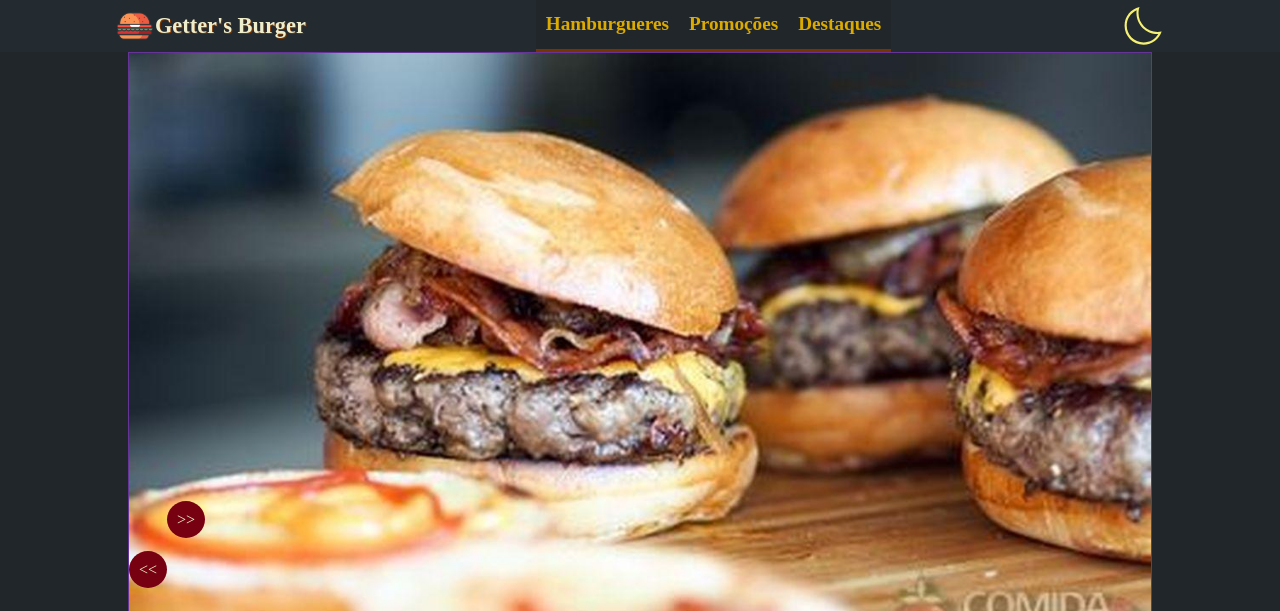
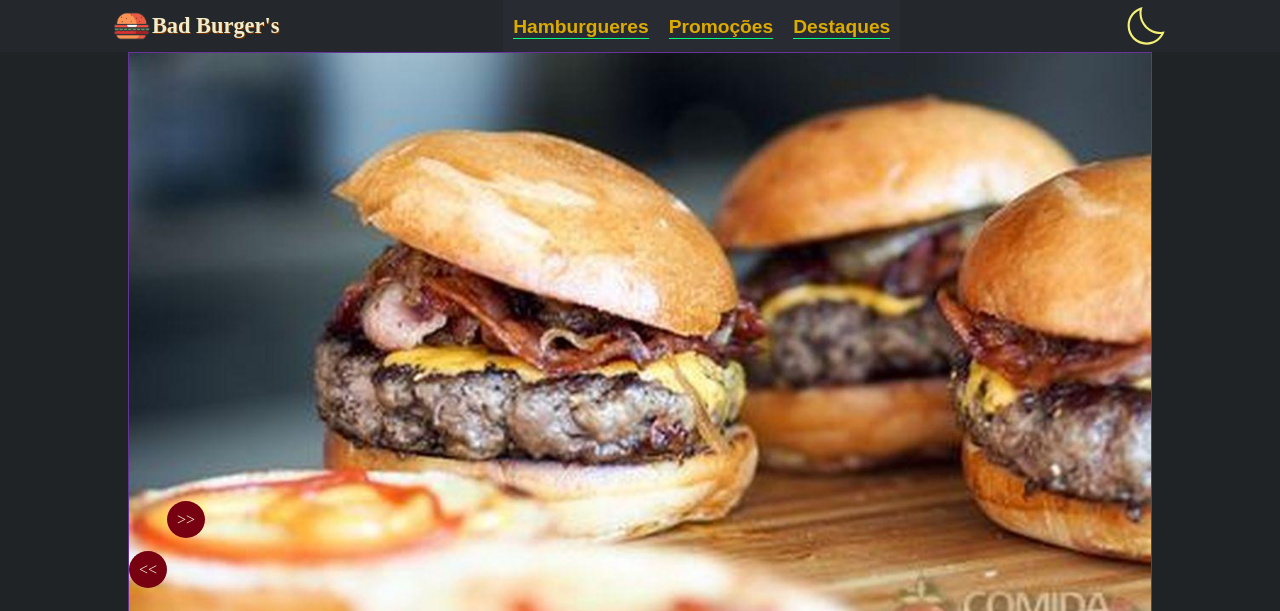
Before and after one commit to 1chard/Projeto-2, a PHP site: page / in a window 1280 px wide. Shown: the top 611 px of the page. Run offline with PHP 8.4, Linux system fonts and the light colour scheme.

Commit message:
Melhorias extras

```diff
--- a/index.html
+++ b/index.html
@@ -2,24 +2,25 @@
 <html lang="pt">
 <head>
     <meta charset="UTF-8">
-    <title>Getter's burger</title>
+    <title>Bad burger's</title>
 
     <link rel="icon" type="image/png" href="img/favicon.png">
     <link rel="stylesheet" type="text/css" href="style/main.css">
     <link rel="stylesheet" type="text/css" href="style/header.css">
     <link rel="stylesheet" type="text/css" href="style/banner.css">
 
-
-    <script src="main.js" type="module"></script>
+    <script src="modules/dynamicheader.js"></script>
+    <script src="modules/banner.js"></script>
+    <script src="main.js" defer></script>
 
 </head>
 <body>
     <header>
-        <div id="icone"><img src="img/favicon.png" width="40px" height="40px" >Getter's Burger</div>
+        <div id="icone"><img src="img/favicon.png" width="40px" height="40px" >Bad Burger's</div>
         <div id="botoes">
-            <a>Hamburgueres</a>
-            <a>Promoções</a>
-            <a>Destaques</a>
+            <button onclick="">Hamburgueres</button>
+            <button>Promoções</button>
+            <button>Destaques</button>
         </div>
         <img src="img/moon.svg" width="40px" id="mudaTema">
 
--- a/main.js
+++ b/main.js
@@ -1,33 +1,34 @@
 'use strict'
-
-
-
-import Menu from "./modules/dynamicheader.js";
-import Banner from "./modules/banner.js";
 
 let menu = new Menu(document.querySelector("header"))
 let banner = new Banner(document.querySelector("banner"))
 
-document.getElementById("mudaTema").onclick = event => {
-    if(document.getElementById("mudaTema").src.includes("moon")){
-        event.target.src = "./img/sun.svg"
-        document.body.style.setProperty("--main-color", "#fea");
-        document.body.style.setProperty("--background-color", "#ffefa0");
+const temaClaro = image => {
+    image.src = "./img/sun.svg"
+    document.body.style.setProperty("--main-color", "#ffa100");
+    document.body.style.setProperty("--main-extra", "#ffa100");
+    document.body.style.setProperty("--background-color", "#fff");
     document.body.style.setProperty("--secondary-color", "#51d");
     document.body.style.setProperty("--secondary-extra", "#40b");
     document.body.style.setProperty("--text-color", "#123");
     document.body.style.setProperty("--text-extra", "#512");
 }
-    else if(document.getElementById("mudaTema").src.includes("sun")){
-        event.target.src = "./img/moon.svg"
-        document.body.style.setProperty("--main-color", "#232a30");
-        document.body.style.setProperty("--background-color", "#202629");
+
+const temaEscuro = image => {
+    image.src = "./img/moon.svg"
+    document.body.style.setProperty("--main-color", "#24272b");
+    document.body.style.setProperty("--main-extra", "#282c32");
+    document.body.style.setProperty("--background-color", "#202326");
+    document.body.style.setProperty("--background-extra", "#161920");
     document.body.style.setProperty("--secondary-color", "#701");
     document.body.style.setProperty("--secondary-extra", "#730");
     document.body.style.setProperty("--text-color", "#eec");
     document.body.style.setProperty("--text-extra", "#da0");
 }
-    else
-        throw null;
 
+temaEscuro(document.getElementById("mudaTema"))
+
+document.getElementById("mudaTema").onclick = e => {
+    if(document.getElementById("mudaTema").src.includes("moon")) temaClaro(e.target);
+    else temaEscuro(e.target);
 }
--- a/modules/banner.js
+++ b/modules/banner.js
@@ -182,4 +182,4 @@ class Banner{
 
 
 
-export default Banner;
+//export default Banner;
--- a/modules/dynamicheader.js
+++ b/modules/dynamicheader.js
@@ -4,10 +4,10 @@ let scrollTrack = window.scrollY;
 const efeitoSumir = header => {
     //so escondo quando tiver saindo do cabecalho, cuidado! pode esconder o texto
     if( !(header.offsetHeight * 2 < window.scrollY) )
-        header.classList.remove('effectMove')
+        header.classList.remove('effectHeader')
 
     else
-        header.classList.add('effectMove')
+        header.classList.add('effectHeader')
 
     scrollTrack = window.scrollY
 
@@ -37,4 +37,4 @@ class Menu {
 
 }
 
-export default Menu;
+//export default Menu;
--- a/style/header.css
+++ b/style/header.css
@@ -6,15 +6,15 @@ header{
 
     background: var(--main-color);
     position: fixed;
-    transition: .2s 0s transform ease-out;
+    transition: .2s .1s transform ease-out;
     align-items: center;
     justify-content: space-around;
     z-index: 10;
 }
 
-.effectMove{
+.effectHeader{
     transition: .6s 0s transform ease-in;
-    transform: translateY(-50px);
+    transform: translateY(-52px);
 }
 
 #icone{
@@ -34,7 +34,9 @@ header{
     overflow-y: visible;
 }
 
-#botoes > a{
+#botoes > button{
+
+
     float: left;
     display: block;
     color: var(--text-extra);
@@ -45,14 +47,24 @@ header{
 
 
     padding: 13px 10px 10px 10px;
-    border-bottom: 3px solid var(--secondary-extra);
 
-    background-color: var(--background-color);
+    border: none;
+    outline: none;
+
+    background-color: var(--main-extra);
 
     cursor: pointer;
 }
 
-#botoes > a:hover{
+#botoes > button::after{
+    content: "";
+    display: block;
+    position: initial;
+    bottom: 1px;
+    border-bottom: 1px springgreen solid;
+}
+
+#botoes > button:hover{
     background-image: linear-gradient(to bottom, var(--secondary-color), var(--secondary-extra));
     border-bottom-color: var(--secondary-color);
 }
@@ -76,7 +88,7 @@ header{
         padding-bottom: 5px;
     }
 
-    .effectMove{
+    .effectHeader{
         transform: translateY(-101px);
     }
 
--- a/style/main.css
+++ b/style/main.css
@@ -19,12 +19,14 @@ body * {
 /*aqui vai a tema de cores, padrao escuro*/
 *:root {
 
-    --main-color: #232a30;
-    --background-color: #202629;
-    --secondary-color: #701;
-    --secondary-extra: #730;
-    --text-color: #eec;
-    --text-extra: #da0;
+    --main-color: white;
+    --main-extra: white;
+    --background-color: white;
+    --background-extra: white;
+    --secondary-color: white;
+    --secondary-extra: white;
+    --text-color: white;
+    --text-extra: white;
 
 
     /*
```
Lines whose indentation alone changed are shown as unchanged.
